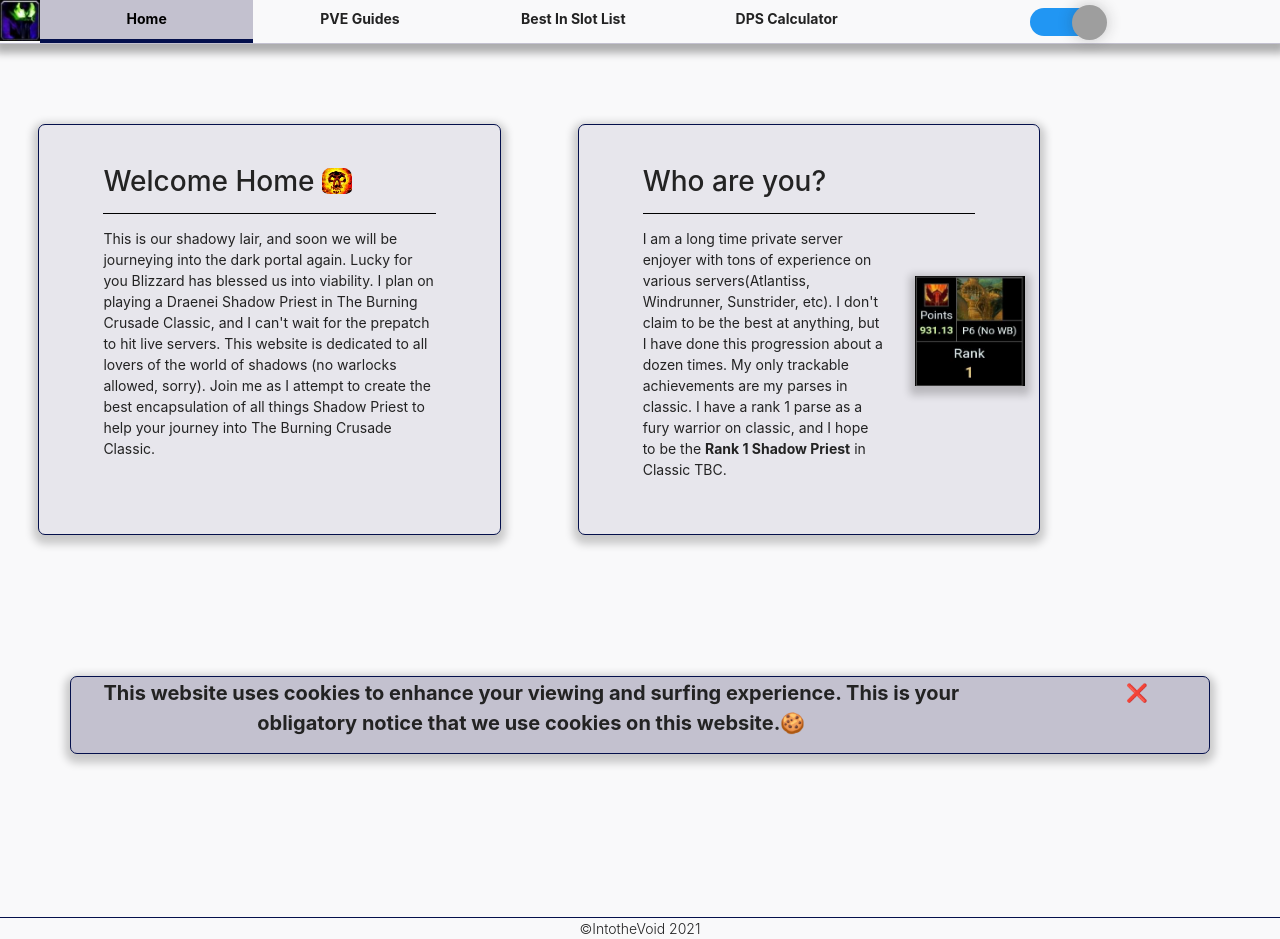
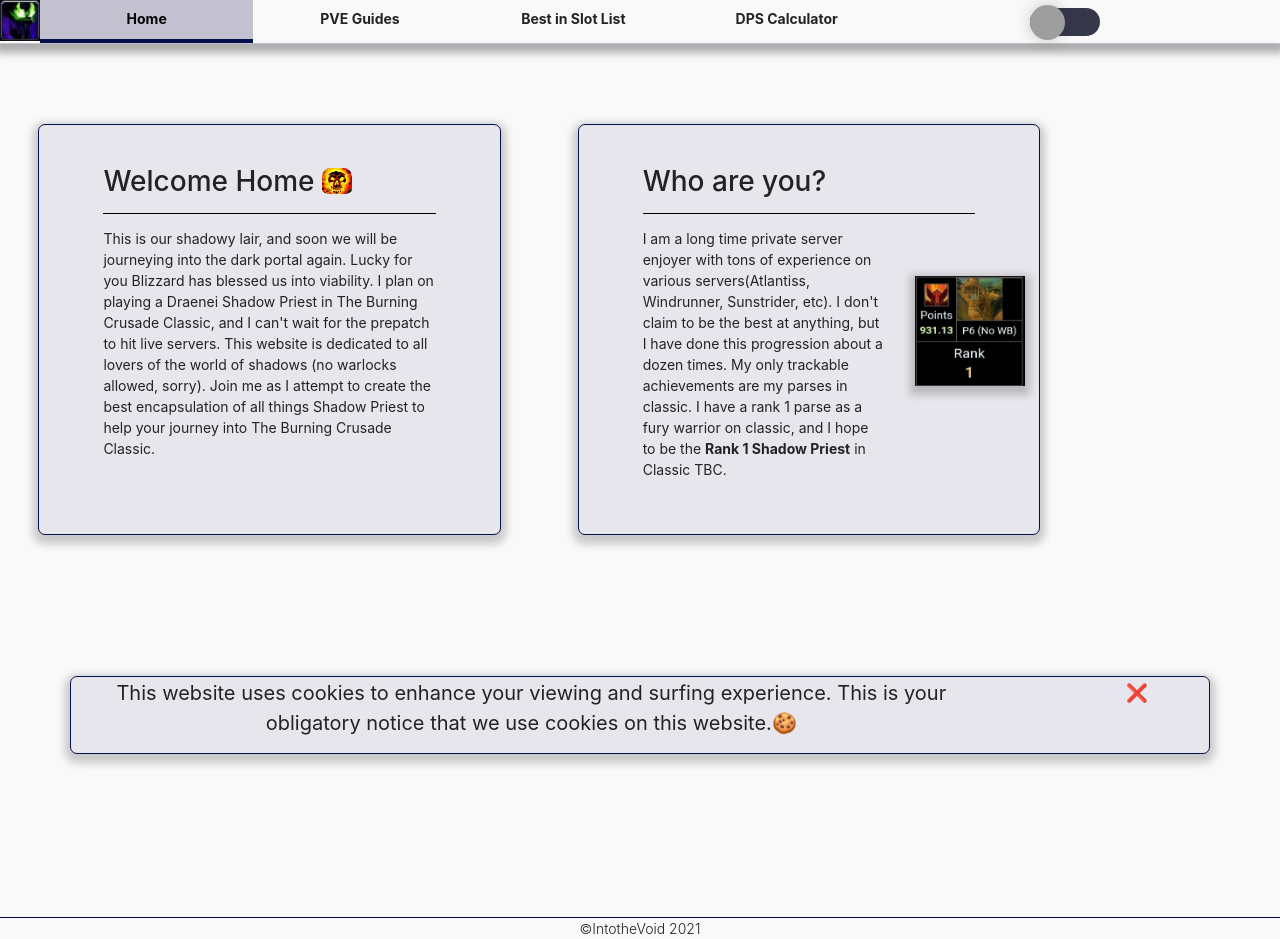
Before and after one commit to codyhinz/intoTheVoid, a PHP site: page / in a window 1280 px wide. Run offline with PHP 8.4, Linux system fonts and the light colour scheme; grey boxes are pictures that could not be loaded.

Commit message:
Updating a bit fixing minor details

```diff
--- a/model/functions.js
+++ b/model/functions.js
@@ -6,3 +6,28 @@ function closeCookies() {
       x.style.display = "none";
     }
   }
+
+// function to set a given theme/color-scheme
+function setTheme(themeName) {
+    localStorage.setItem('theme', themeName);
+    document.documentElement.className = themeName;
+}
+
+// function to toggle between light and dark theme
+function toggleTheme() {
+    if (localStorage.getItem('theme') === 'theme-dark') {
+        setTheme('theme-light');
+    } else {
+        setTheme('theme-dark');
+    }
+}
+// Initializes the slider based on theme
+(function () {
+  if (localStorage.getItem('theme') === 'theme-dark') {
+      setTheme('theme-dark');
+      document.getElementById('slider').checked = false;
+  } else {
+      setTheme('theme-light');
+      document.getElementById('slider').checked = true;
+  }
+})();
--- a/view/header.php
+++ b/view/header.php
@@ -31,43 +31,16 @@
             <img src="./view/shadowformicon.jpg" width="40" height="41" margin-left="0" alt="Shadow Form Icon">
             <div class="heading navigation col-2" id="<?php if ($page == "home"){ echo "active";}?>"><a href="#" class="stretched-link">Home</a></div>
             <div class="heading navigation col-2" id="<?php if ($page == "pveguide"){ echo "active";}?>"><a href="#" class="stretched-link">PVE Guides</a></div>
-            <div class="heading navigation col-2" id="<?php if ($page == "bislist"){ echo "active";}?>"><a href="#" class="stretched-link">Best In Slot List</a></div>
+            <div class="heading navigation col-2" id="<?php if ($page == "bislist"){ echo "active";}?>"><a href="#" class="stretched-link">Best in Slot List</a></div>
             <div class="heading navigation col-2" id="<?php if ($page == "dpscalulator"){ echo "active";}?>"><a href="#" class="stretched-link">DPS Calculator</a></div>
             <div class="col-1"></div>
-            <div class="heading col-2">
+            <div class="heading col-2 align-items-end">
                 <div class="container">
                     <label id="switch" class="switch">
                         <input type="checkbox" onchange="toggleTheme()" id="slider">
                         <span class="slider round"></span>
                     </label>
                 </div>
-            <script>
-                // function to set a given theme/color-scheme
-                function setTheme(themeName) {
-                    localStorage.setItem('theme', themeName);
-                    document.documentElement.className = themeName;
-                }
-
-                // function to toggle between light and dark theme
-                function toggleTheme() {
-                    if (localStorage.getItem('theme') === 'theme-dark') {
-                        setTheme('theme-light');
-                    } else {
-                        setTheme('theme-dark');
-                    }
-                }
-
-                // Immediately invoked function to set the theme on initial load
-                (function () {
-                    if (localStorage.getItem('theme') === 'theme-dark') {
-                        setTheme('theme-dark');
-                        document.getElementById('slider').checked = false;
-                    } else {
-                        setTheme('theme-light');
-                    document.getElementById('slider').checked = true;
-                    }
-                })();
-            </script>
             </div>
         </div>
     </div>
@@ -76,4 +49,10 @@
             <h1 class="col-8">Into the Void</h1>
             <div class="col-2 align-items-end"><button class="btn" onclick="nav()"><img src="./view/hamburger.png" width="21" height="23" class="hamburgericon"></button></div>
         </div>
+        <div class="container-fluid">
+            <div class="row justify-content-center">Home</div>
+            <div class="row justify-content-center">PVE Guides</div>
+            <div class="row justify-content-center">Best In Slot List</div>
+            <div class="row justify-content-center">DPS Calculator</div>
+        </div>
     </div>
--- a/view/style.css
+++ b/view/style.css
@@ -182,11 +182,10 @@ input:checked + .slider:before {
     position: sticky;
     z-index: 1;
     padding: 0.1rem 0.5rem;
-    background-color: var(--bg-tertiary-color);
+    background-color: var(--bg-secondary-color);
     top: 84.5vh;
     border-radius: 0.5rem;
     font-size: 20px;
-    font-weight: bold;
     -webkit-box-shadow: 0px 4px 8px 5px rgba(0,0,0,0.2);
     box-shadow: 0px 4px 8px 5px rgba(0,0,0,0.2);
 }
```
